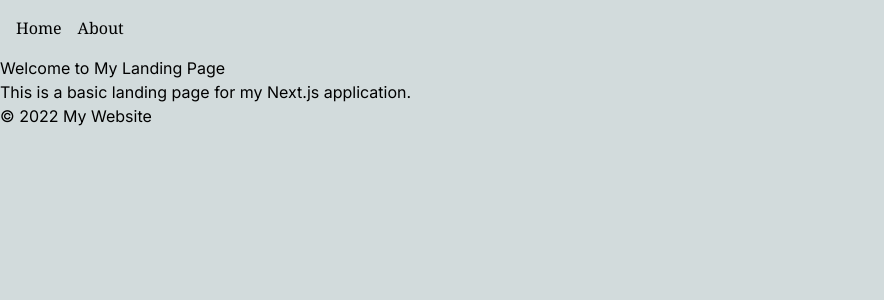
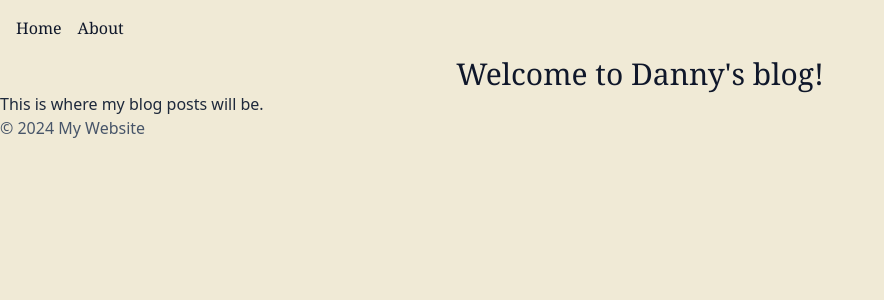
Before and after one commit to lannyducas/blog, a Next.js app: page / in a window 1280 px wide. Shown: the top 300 px of the page, without its empty margins (0-884 px from the left). Built offline with nearby package versions, Linux system fonts and the light colour scheme.

Commit message:
background and font css

```diff
--- a/src/app/about/page.tsx
+++ b/src/app/about/page.tsx
@@ -16,7 +16,7 @@ const About: React.FC = () => {
       <Header /> {/* Use the Header component */}
 
       <main className="flex-grow container mx-auto p-4 md:p-8">
-        <h1 className="text-4xl font-bold font-body text-center mb-4 text-primary-100">About Me</h1>
+        <h1 className="text-4xl font-bold font-title text-center mb-4 text-primary-900">About Me</h1>
         <Image
           src="/me.jpg"
           alt="Picture of Danny"
@@ -26,10 +26,10 @@ const About: React.FC = () => {
           // layout="responsive"
 
         />
-        <p className="font-body text-lg text-center text-black text-primary-100">I am Danny Lucas, a tutor and software engineer.  I am learning data science and applying to masters programs right now.  I am based in Greenpoint, Brooklyn and I live with my beautiful girlfriend Jamie, she is currently heating up some chicken nuggets for me!</p>
+        <p className="font-body text-lg text-center text-primary-900">I am Danny Lucas, a tutor and software engineer.  I am learning data science and applying to masters programs right now.  I am based in Greenpoint, Brooklyn and I live with my beautiful girlfriend Jamie, she is currently heating up some chicken nuggets for me!</p>
       </main>
 
-      <footer className="bg-gray-800 bg-opacity-80 p-4 text-white text-center">
+      <footer className="bg-gray-800 bg-opacity-80 p-4 text-primary-800 text-center">
         <p>© 2024 My Website</p>
       </footer>
     </div>
--- a/src/app/page.tsx
+++ b/src/app/page.tsx
@@ -12,12 +12,12 @@ export default function Home() {
       </Head>
       <Header />
       <main>
-        <h1>Welcome to My Landing Page</h1>
-        <p>This is a basic landing page for my Next.js application.</p>
+        <h1 className="text-primary-900 text-3xl text-center font-display">Welcome to Danny's blog!</h1>
+        <p className="text-primary-800 font-body">This is where my blog posts will be.</p>
       </main>
 
       <footer>
-        <p>© 2022 My Website</p>
+        <p className="text-primary-600 font-body text-bottom">© 2024 My Website</p>
       </footer>
     </div>
   );
--- a/src/app/styles/globals.css
+++ b/src/app/styles/globals.css
@@ -4,8 +4,8 @@
 
 :root {
   --foreground-rgb: 0, 0, 0;
-  --background-start-rgb: 210, 219, 220;
-  --background-end-rgb: 255, 255, 255;
+  --background-rgb: 240,234,214;
+  /* --background-end-rgb: 255, 255, 255; */
 }
 
 @media (prefers-color-scheme: dark) {
@@ -18,7 +18,7 @@
 
 body {
   color: rgb(var(--foreground-rgb));
-  background: rgb(var(--background-start-rgb));
+  background: rgb(var(--background-rgb));
 }
 
 @layer utilities {
--- a/src/components/Header.tsx
+++ b/src/components/Header.tsx
@@ -4,7 +4,7 @@ import Link from 'next/link';
 
 const Header: React.FC = () => {
   return (
-    <header className="bg-blue-500 p-4 text-white">
+    <header className="bg-blue-500 p-4 text-primary-900">
       <nav>
         <ul className="flex space-x-4">
           <li>
```
